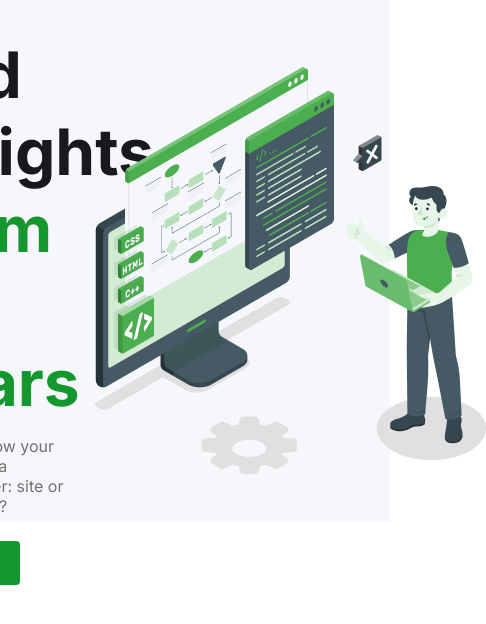
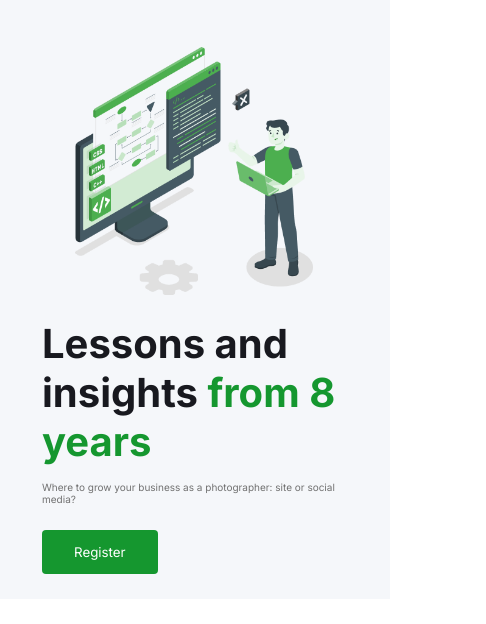
Before and after one commit to Brubgs/Nexcent-landing, a plain HTML site: page index.html in a window 390 px wide. Shown: the part 56-680 px from the top of the page, 486 px wide, since content can reach past the window. Drawn offline with nearby package versions, Linux system fonts and the light colour scheme.

Commit message:
ajustando responsividade do hero

```diff
--- a/styles/main.css
+++ b/styles/main.css
@@ -1,7 +1,5 @@
 .hero {
     background-color:var(--verde-claro-fundo);
-    width: 100%;
-    height: 500px;
     display: flex;
     justify-content: center;
     align-items: center;
@@ -43,3 +41,32 @@
     border-radius: 4px;
     color: var(--branco);
 }
+
+@media screen and (max-width: 1100px) {
+    .hero {
+        flex-direction: column-reverse;
+    }
+
+    .heroText {
+        max-width: 75%;
+    }
+}
+
+@media screen and (max-width: 700px) {
+    .hero img {
+        width: 70%;
+        margin-left: 50px;
+    }
+
+    .heroText {
+        max-width: 90%;
+    }
+
+    .heroText h1 {
+        font-size: 40px;
+    }
+
+    .heroText p {
+        font-size: 10px;
+    }
+}
```
Also changed, not shown: index.html (+0 -1 lines), styles/style.css (line endings or trailing spaces).
